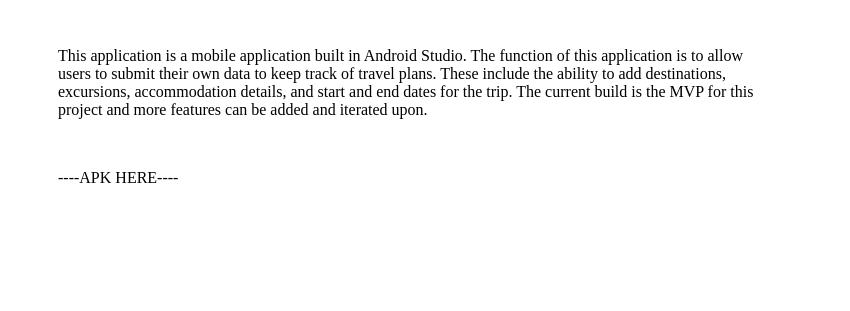
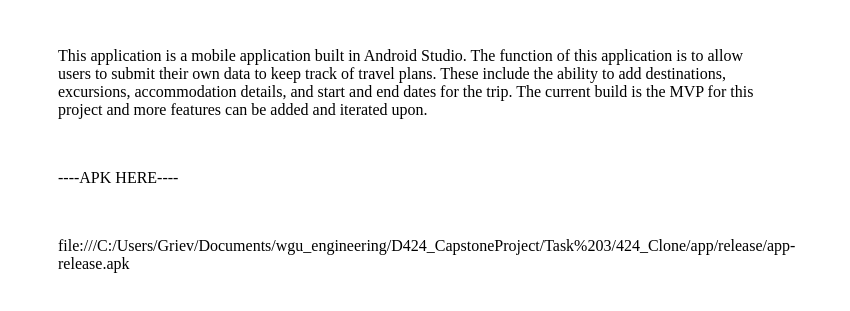
Before and after one commit to TMJustin/Travel-Planning-Application, a plain HTML site: page index.html in a window 1280 px wide. Shown: the part 101-412 px from the top of the page, without its empty margins (0-850 px from the left). Drawn offline with Linux system fonts and the light colour scheme.

Commit message:
Update index.html

```diff
--- a/index.html
+++ b/index.html
@@ -21,5 +21,6 @@
       <p>This application is a mobile application built in Android Studio. The function of this application is to allow users to submit their own data to keep track of travel plans. These include the ability to add
       destinations, excursions, accommodation details, and start and end dates for the trip. The current build is the MVP for this project and more features can be added and iterated upon.</p>
       <p>----APK HERE----</p>
+      <p>file:///C:/Users/Griev/Documents/wgu_engineering/D424_CapstoneProject/Task%203/424_Clone/app/release/app-release.apk</p>
     </section>
   </body>
```
